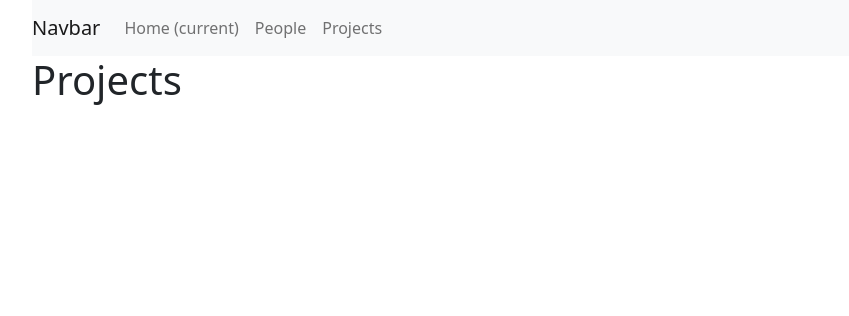
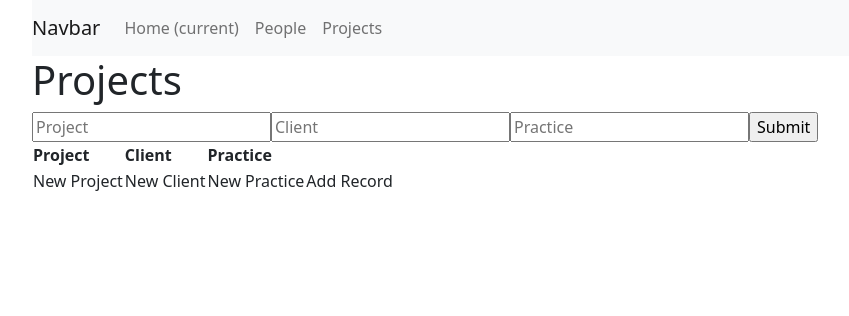
Before and after one commit to akodali92/looker_projects, a Flask app: page /projects in a window 1280 px wide. Shown: the top 316 px of the page, without its empty margins (50-899 px from the left). Run offline with Flask 2, Linux system fonts and the light colour scheme; data that the repository does not hold is empty.

Commit message:
Add project table to projects route

```diff
--- a/app/routes/projects.py
+++ b/app/routes/projects.py
@@ -3,9 +3,10 @@ from flask import render_template
 
 # project imports
 from app import app
-# from ..models.projects import ProjectModel
+from ..models.projects import ProjectModel
 
 
 @app.route("/projects")
 def projects():
-    return render_template('projects.html')
+    projects = ProjectModel.query.all()
+    return render_template('projects.html', projects=projects)
--- a/app/templates/persons.html
+++ b/app/templates/persons.html
@@ -35,7 +35,7 @@
                     <td>Add Record</td>
                 </tr>
         </tbody>
-        <form action="{{ request.path }}/new" method="POST">
+        <form action="/persons/new" method="POST">
             <input type="text" name="first_name" placeholder="First Name" />
             <input type="text" name="last_name" placeholder="Last Name" />
             <input type="text" name="company" placeholder="Company" />
--- a/app/templates/projects.html
+++ b/app/templates/projects.html
@@ -4,4 +4,38 @@
 
 <h1>Projects</h1>
 
+    <table>
+        <thead>
+            <tr>
+                <th>Project</th>
+                <th>Client</th>
+                <th>Practice</th>
+            </tr>
+        </thead>
+        <tbody>
+            {% for project in projects %}
+            <tr>
+                <td>{{ project.project }}</td>
+                <td>{{ project.client }}</td>
+                <td>{{ project.practice }}</td>
+                <td>Edit Record</td>
+                <td>Delete Record</td>
+            </tr>
+            {% endfor %}
+                <tr>
+                    <td>New Project</td>
+                    <td>New Client</td>
+                    <td>New Practice</td>
+                    <td>Add Record</td>
+                </tr>
+        </tbody>
+        <form action="/projects/new" method="POST">
+            <input type="text" name="project" placeholder="Project" />
+            <input type="text" name="client" placeholder="Client" />
+            <input type="text" name="practice" placeholder="Practice" />
+            <input type="submit" value="Submit" />
+        </form>
+    </table>
+
+
 {% endblock content %}
```
Also changed, not shown: app/models/projects.py (added, +25 -0 lines).
